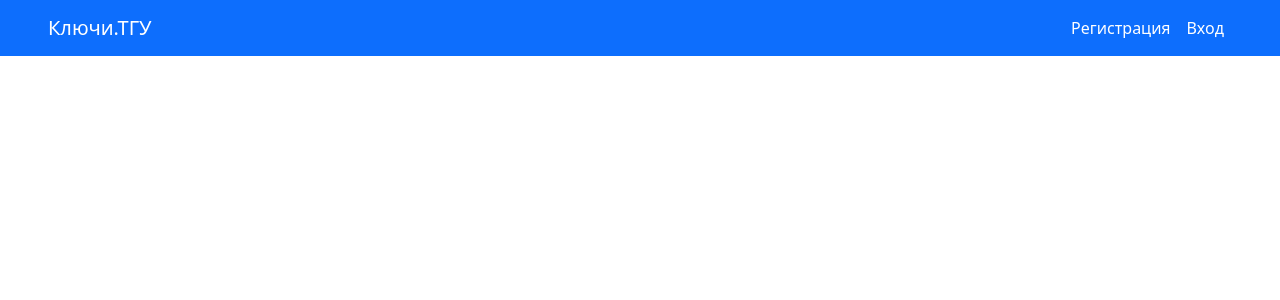
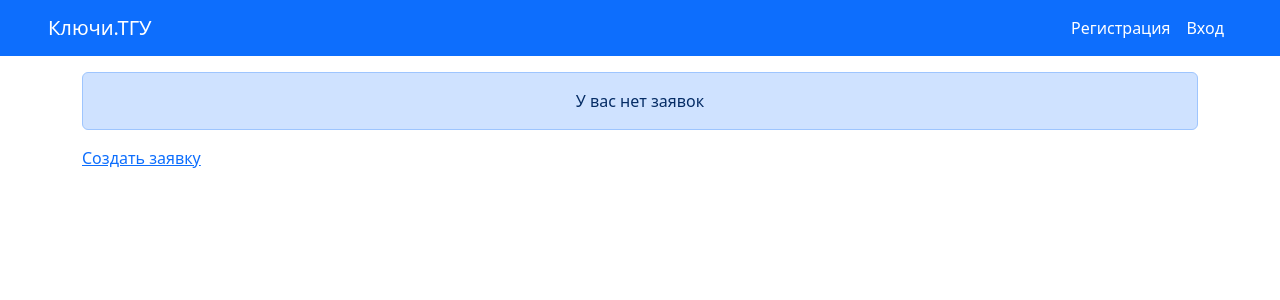
Before and after one commit to NeAnastasia/team-development, a React (Create React App) app: page / in a window 1280 px wide. Shown: the top 300 px of the page. Built offline with nearby package versions, Linux system fonts and the light colour scheme.

Commit message:
Начало страницы с заявками

```diff
--- a/package.json
+++ b/package.json
@@ -3,6 +3,9 @@
   "version": "0.1.0",
   "private": true,
   "dependencies": {
+    "@fortawesome/fontawesome-svg-core": "^6.5.1",
+    "@fortawesome/free-solid-svg-icons": "^6.5.1",
+    "@fortawesome/react-fontawesome": "^0.2.0",
     "@testing-library/jest-dom": "^5.17.0",
     "@testing-library/react": "^13.4.0",
     "@testing-library/user-event": "^13.5.0",
--- a/src/Components/routes.js
+++ b/src/Components/routes.js
@@ -1,11 +1,13 @@
 import Registration from '../Pages/registration';
 import Login from '../Pages/login';
+import Requests from '../Pages/requests';
 import { Route, Routes } from 'react-router-dom';
 
 export const useRoutes = () => {
 
     return (
       <Routes>
+        <Route path="/" element={<Requests/>}/>
         <Route path="/login" element={<Login/>} />
         <Route path="/registration" element={<Registration/>} />
       </Routes>
--- a/src/Pages/login.js
+++ b/src/Pages/login.js
@@ -8,7 +8,7 @@ function Login() {
     <Container>
       <Card className="mt-5">
         <Card.Header className="h3">Авторизация</Card.Header>
-        <Form onSubmit={onSubmit}>
+        <Form>
           <Card.Body>
             <Form.Group className="mb-3" controlId="Email-form">
               <Form.Label>Email</Form.Label>
--- /dev/null
+++ b/src/Pages/requests.js
@@ -0,0 +1,33 @@
+import { Card, Container, Form, Row, Col } from "react-bootstrap";
+import { useState } from "react";
+import { FontAwesomeIcon } from '@fortawesome/react-fontawesome'
+import { Link } from "react-router-dom";
+
+function Requests() {
+
+    if (true) {
+        return (
+            <Container>
+                <div class="alert alert-primary mt-3 text-center" role="alert">
+                    У вас нет заявок
+                </div>
+                <Link href="/newRequest">
+                    Создать заявку <FontAwesomeIcon icon="fa-solid fa-arrow-right" />
+                </Link>
+            </Container>
+        );
+    }
+    else {
+        <Card>
+            <Card.Body>
+                <Row>
+                    <Col>
+
+                    </Col>
+                </Row>
+            </Card.Body>
+        </Card>
+    }
+}
+
+export default Requests;
```
Also changed, not shown: 1 other file (tests, documents, lock files or other folders).
